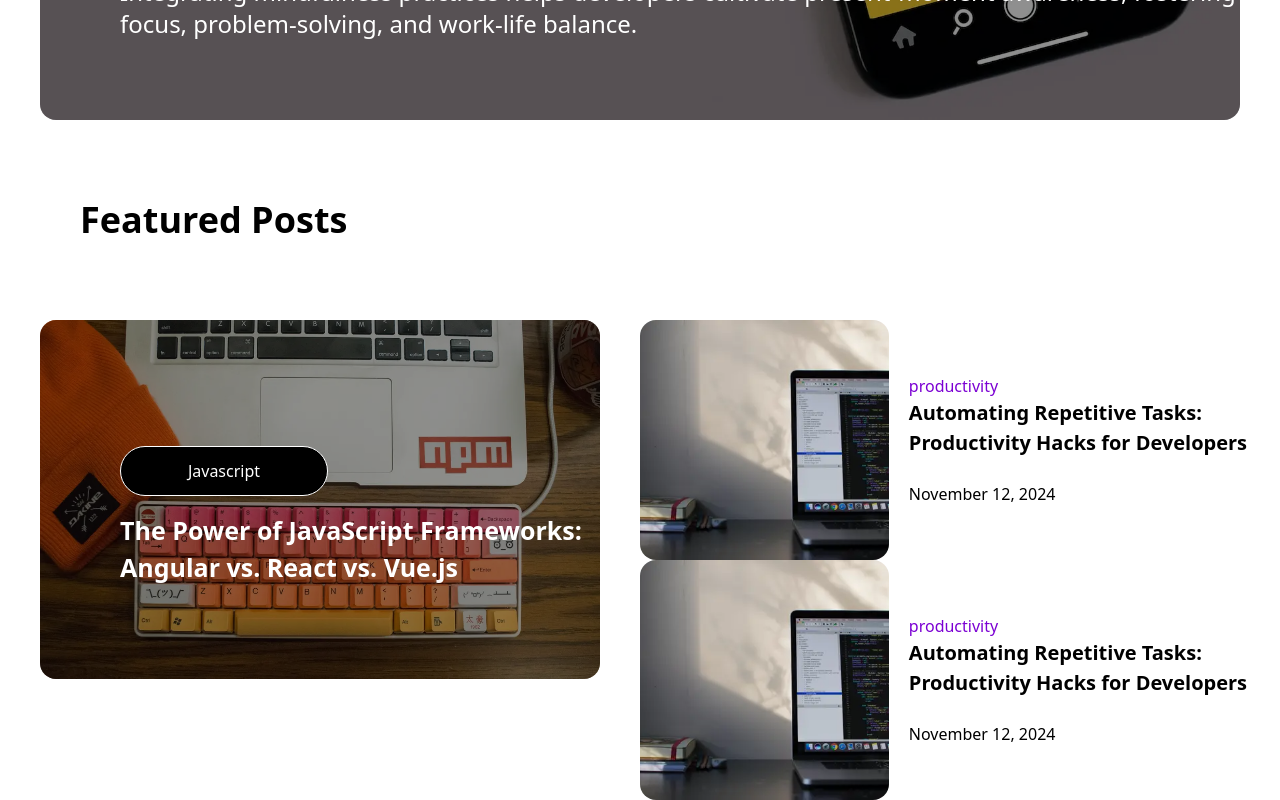
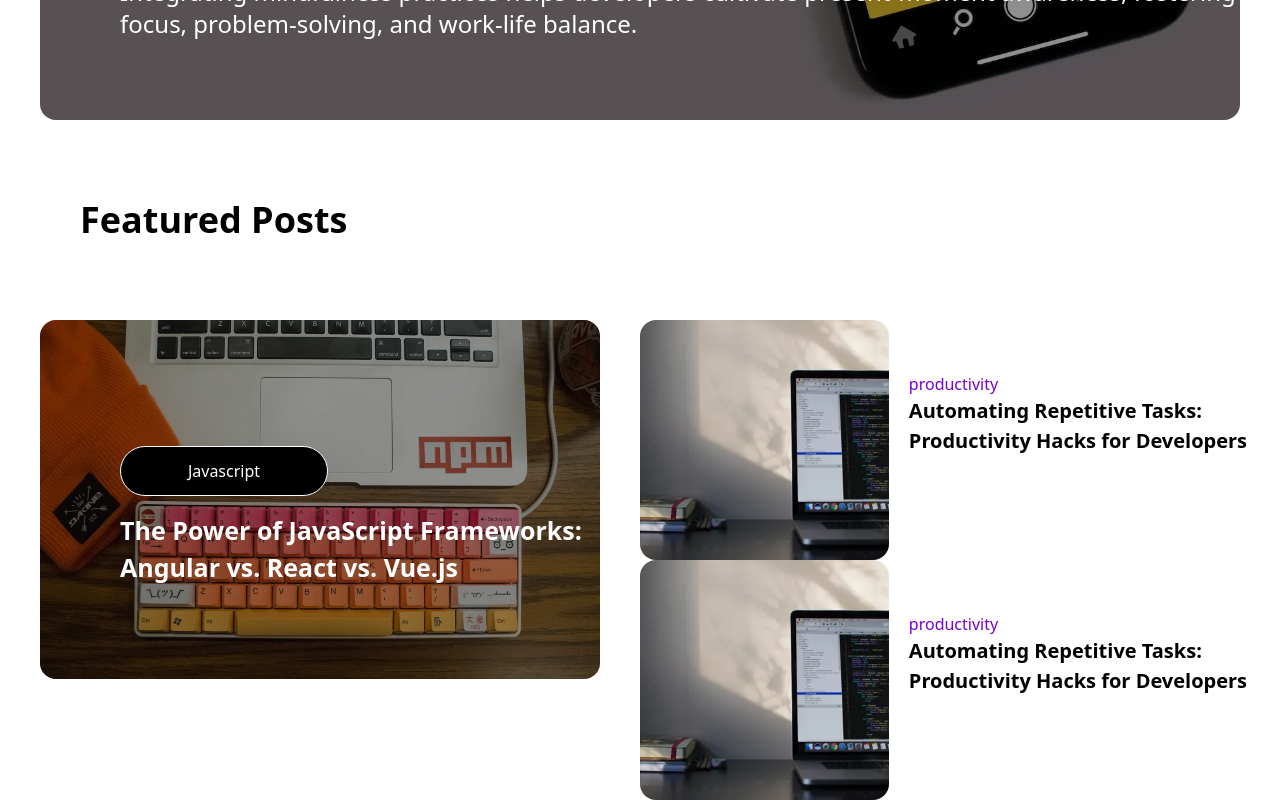
Before and after one commit to moshaosama/Blog, a React (Vite) app: page / in a window 1280 px wide. Shown: the part 784-1584 px from the top of the page. Built offline with nearby package versions, Linux system fonts and the light colour scheme.

Commit message:
modified: DatePost component

```diff
--- a/src/Components/Atomic/DatePost.tsx
+++ b/src/Components/Atomic/DatePost.tsx
@@ -1,5 +1,5 @@
 const DatePost = () => {
-  return <h1>November 12, 2024</h1>;
+  return <h1 className="text-[#ffffff80] text-xl">November 12, 2024</h1>;
 };
 
 export default DatePost;
```
